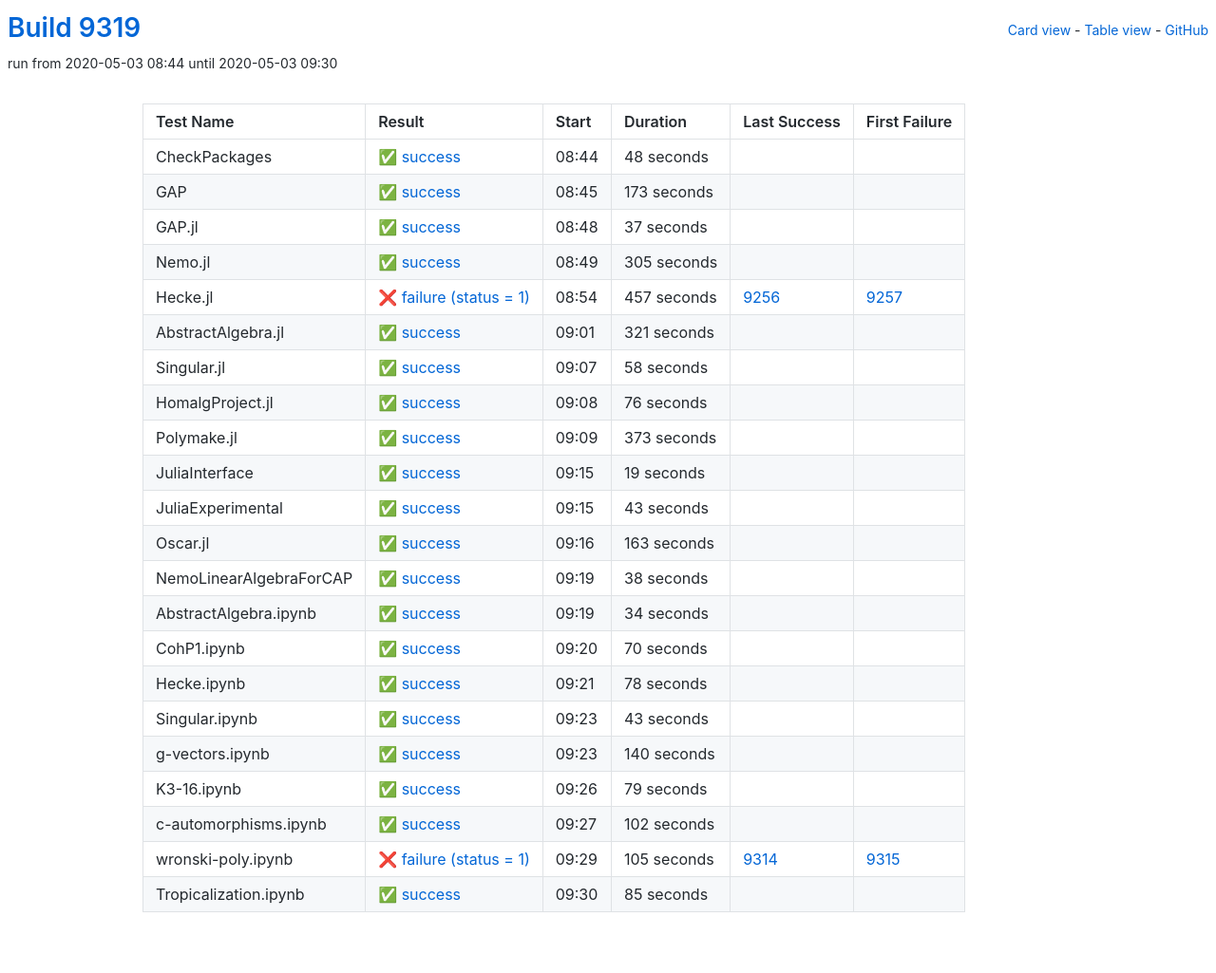
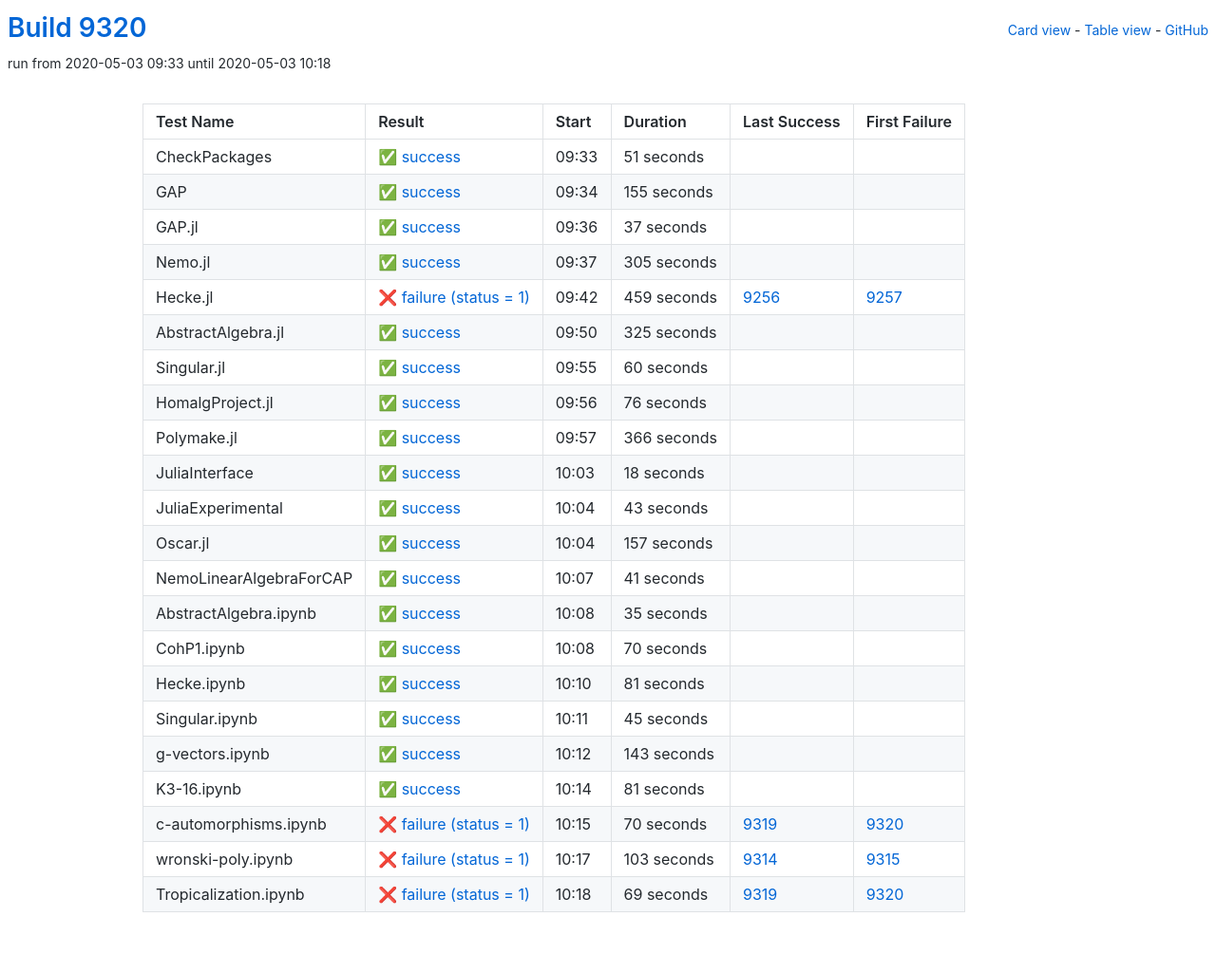
Before and after one commit to oscar-system/oscar-ci-status, a Jekyll site: the page built from table.html, in a window 1280 px wide. Shown: the whole page at 95% size. Built offline with Jekyll 4.4.1, drawn with Linux system fonts in a browser that asks for light colours.

Commit message:
Build 9320

```diff
--- a/_data/ci.yml
+++ b/_data/ci.yml
@@ -1,27 +1,27 @@
-build: 9319
-build_url: https://oscarci.mathematik.uni-kl.de/job/oscar/9319/
+build: 9320
+build_url: https://oscarci.mathematik.uni-kl.de/job/oscar/9320/
 job: oscar
 tests:
-- duration: 48
+- duration: 51
   exitcode: 0
   first_failure: false
   first_failure_url: null
   last_success: false
   last_success_url: null
-  log: https://oscarci.mathematik.uni-kl.de/job/oscar/9319/artifact/logs/build-9319/CheckPackages.log
+  log: https://oscarci.mathematik.uni-kl.de/job/oscar/9320/artifact/logs/build-9320/CheckPackages.log
   name: CheckPackages
-  start: 2020-05-03 08:44
+  start: 2020-05-03 09:33
   status: success
   success: true
-- duration: 173
+- duration: 155
   exitcode: 0
   first_failure: false
   first_failure_url: null
   last_success: false
   last_success_url: null
-  log: https://oscarci.mathematik.uni-kl.de/job/oscar/9319/artifact/logs/build-9319/GAP.log
+  log: https://oscarci.mathematik.uni-kl.de/job/oscar/9320/artifact/logs/build-9320/GAP.log
   name: GAP
-  start: 2020-05-03 08:45
+  start: 2020-05-03 09:34
   status: success
   success: true
 - duration: 37
@@ -30,9 +30,9 @@ tests:
   first_failure_url: null
   last_success: false
   last_success_url: null
-  log: https://oscarci.mathematik.uni-kl.de/job/oscar/9319/artifact/logs/build-9319/GAP.jl.log
+  log: https://oscarci.mathematik.uni-kl.de/job/oscar/9320/artifact/logs/build-9320/GAP.jl.log
   name: GAP.jl
-  start: 2020-05-03 08:48
+  start: 2020-05-03 09:36
   status: success
   success: true
 - duration: 305
@@ -41,42 +41,42 @@ tests:
   first_failure_url: null
   last_success: false
   last_success_url: null
-  log: https://oscarci.mathematik.uni-kl.de/job/oscar/9319/artifact/logs/build-9319/Nemo.jl.log
+  log: https://oscarci.mathematik.uni-kl.de/job/oscar/9320/artifact/logs/build-9320/Nemo.jl.log
   name: Nemo.jl
-  start: 2020-05-03 08:49
+  start: 2020-05-03 09:37
   status: success
   success: true
-- duration: 457
+- duration: 459
   exitcode: 1
   first_failure: 9257
   first_failure_url: https://oscarci.mathematik.uni-kl.de/job/oscar/9257/
   last_success: 9256
   last_success_url: https://oscarci.mathematik.uni-kl.de/job/oscar/9256/
-  log: https://oscarci.mathematik.uni-kl.de/job/oscar/9319/artifact/logs/build-9319/Hecke.jl.log
+  log: https://oscarci.mathematik.uni-kl.de/job/oscar/9320/artifact/logs/build-9320/Hecke.jl.log
   name: Hecke.jl
-  start: 2020-05-03 08:54
+  start: 2020-05-03 09:42
   status: failure
   success: false
-- duration: 321
+- duration: 325
   exitcode: 0
   first_failure: false
   first_failure_url: null
   last_success: false
   last_success_url: null
-  log: https://oscarci.mathematik.uni-kl.de/job/oscar/9319/artifact/logs/build-9319/AbstractAlgebra.jl.log
+  log: https://oscarci.mathematik.uni-kl.de/job/oscar/9320/artifact/logs/build-9320/AbstractAlgebra.jl.log
   name: AbstractAlgebra.jl
-  start: 2020-05-03 09:01
+  start: 2020-05-03 09:50
   status: success
   success: true
-- duration: 58
+- duration: 60
   exitcode: 0
   first_failure: false
   first_failure_url: null
   last_success: false
   last_success_url: null
-  log: https://oscarci.mathematik.uni-kl.de/job/oscar/9319/artifact/logs/build-9319/Singular.jl.log
+  log: https://oscarci.mathematik.uni-kl.de/job/oscar/9320/artifact/logs/build-9320/Singular.jl.log
   name: Singular.jl
-  start: 2020-05-03 09:07
+  start: 2020-05-03 09:55
   status: success
   success: true
 - duration: 76
@@ -85,31 +85,31 @@ tests:
   first_failure_url: null
   last_success: false
   last_success_url: null
-  log: https://oscarci.mathematik.uni-kl.de/job/oscar/9319/artifact/logs/build-9319/HomalgProject.jl.log
+  log: https://oscarci.mathematik.uni-kl.de/job/oscar/9320/artifact/logs/build-9320/HomalgProject.jl.log
   name: HomalgProject.jl
-  start: 2020-05-03 09:08
+  start: 2020-05-03 09:56
   status: success
   success: true
-- duration: 373
+- duration: 366
   exitcode: 0
   first_failure: false
   first_failure_url: null
   last_success: false
   last_success_url: null
-  log: https://oscarci.mathematik.uni-kl.de/job/oscar/9319/artifact/logs/build-9319/Polymake.jl.log
+  log: https://oscarci.mathematik.uni-kl.de/job/oscar/9320/artifact/logs/build-9320/Polymake.jl.log
   name: Polymake.jl
-  start: 2020-05-03 09:09
+  start: 2020-05-03 09:57
   status: success
   success: true
-- duration: 19
+- duration: 18
   exitcode: 0
   first_failure: false
   first_failure_url: null
   last_success: false
   last_success_url: null
-  log: https://oscarci.mathematik.uni-kl.de/job/oscar/9319/artifact/logs/build-9319/JuliaInterface.log
+  log: https://oscarci.mathematik.uni-kl.de/job/oscar/9320/artifact/logs/build-9320/JuliaInterface.log
   name: JuliaInterface
-  start: 2020-05-03 09:15
+  start: 2020-05-03 10:03
   status: success
   success: true
 - duration: 43
@@ -118,42 +118,42 @@ tests:
   first_failure_url: null
   last_success: false
   last_success_url: null
-  log: https://oscarci.mathematik.uni-kl.de/job/oscar/9319/artifact/logs/build-9319/JuliaExperimental.log
+  log: https://oscarci.mathematik.uni-kl.de/job/oscar/9320/artifact/logs/build-9320/JuliaExperimental.log
   name: JuliaExperimental
-  start: 2020-05-03 09:15
+  start: 2020-05-03 10:04
   status: success
   success: true
-- duration: 163
+- duration: 157
   exitcode: 0
   first_failure: false
   first_failure_url: null
   last_success: false
   last_success_url: null
-  log: https://oscarci.mathematik.uni-kl.de/job/oscar/9319/artifact/logs/build-9319/Oscar.jl.log
+  log: https://oscarci.mathematik.uni-kl.de/job/oscar/9320/artifact/logs/build-9320/Oscar.jl.log
   name: Oscar.jl
-  start: 2020-05-03 09:16
+  start: 2020-05-03 10:04
   status: success
   success: true
-- duration: 38
+- duration: 41
   exitcode: 0
   first_failure: false
   first_failure_url: null
   last_success: false
   last_success_url: null
-  log: https://oscarci.mathematik.uni-kl.de/job/oscar/9319/artifact/logs/build-9319/NemoLinearAlgebraForCAP.log
+  log: https://oscarci.mathematik.uni-kl.de/job/oscar/9320/artifact/logs/build-9320/NemoLinearAlgebraForCAP.log
   name: NemoLinearAlgebraForCAP
-  start: 2020-05-03 09:19
+  start: 2020-05-03 10:07
   status: success
   success: true
-- duration: 34
+- duration: 35
   exitcode: 0
   first_failure: false
   first_failure_url: null
   last_success: false
   last_success_url: null
-  log: https://oscarci.mathematik.uni-kl.de/job/oscar/9319/artifact/logs/build-9319/AbstractAlgebra.ipynb.log
+  log: https://oscarci.mathematik.uni-kl.de/job/oscar/9320/artifact/logs/build-9320/AbstractAlgebra.ipynb.log
   name: AbstractAlgebra.ipynb
-  start: 2020-05-03 09:19
+  start: 2020-05-03 10:08
   status: success
   success: true
 - duration: 70
@@ -162,85 +162,85 @@ tests:
   first_failure_url: null
   last_success: false
   last_success_url: null
-  log: https://oscarci.mathematik.uni-kl.de/job/oscar/9319/artifact/logs/build-9319/CohP1.ipynb.log
+  log: https://oscarci.mathematik.uni-kl.de/job/oscar/9320/artifact/logs/build-9320/CohP1.ipynb.log
   name: CohP1.ipynb
-  start: 2020-05-03 09:20
+  start: 2020-05-03 10:08
   status: success
   success: true
-- duration: 78
+- duration: 81
   exitcode: 0
   first_failure: false
   first_failure_url: null
   last_success: false
   last_success_url: null
-  log: https://oscarci.mathematik.uni-kl.de/job/oscar/9319/artifact/logs/build-9319/Hecke.ipynb.log
+  log: https://oscarci.mathematik.uni-kl.de/job/oscar/9320/artifact/logs/build-9320/Hecke.ipynb.log
   name: Hecke.ipynb
-  start: 2020-05-03 09:21
+  start: 2020-05-03 10:10
   status: success
   success: true
-- duration: 43
+- duration: 45
   exitcode: 0
   first_failure: false
   first_failure_url: null
   last_success: false
   last_success_url: null
-  log: https://oscarci.mathematik.uni-kl.de/job/oscar/9319/artifact/logs/build-9319/Singular.ipynb.log
+  log: https://oscarci.mathematik.uni-kl.de/job/oscar/9320/artifact/logs/build-9320/Singular.ipynb.log
   name: Singular.ipynb
-  start: 2020-05-03 09:23
+  start: 2020-05-03 10:11
   status: success
   success: true
-- duration: 140
+- duration: 143
   exitcode: 0
   first_failure: false
   first_failure_url: null
   last_success: false
   last_success_url: null
-  log: https://oscarci.mathematik.uni-kl.de/job/oscar/9319/artifact/logs/build-9319/g-vectors.ipynb.log
+  log: https://oscarci.mathematik.uni-kl.de/job/oscar/9320/artifact/logs/build-9320/g-vectors.ipynb.log
   name: g-vectors.ipynb
-  start: 2020-05-03 09:23
+  start: 2020-05-03 10:12
   status: success
   success: true
-- duration: 79
+- duration: 81
   exitcode: 0
   first_failure: false
   first_failure_url: null
   last_success: false
   last_success_url: null
-  log: https://oscarci.mathematik.uni-kl.de/job/oscar/9319/artifact/logs/build-9319/K3-16.ipynb.log
+  log: https://oscarci.mathematik.uni-kl.de/job/oscar/9320/artifact/logs/build-9320/K3-16.ipynb.log
   name: K3-16.ipynb
-  start: 2020-05-03 09:26
+  start: 2020-05-03 10:14
   status: success
   success: true
-- duration: 102
-  exitcode: 0
-  first_failure: false
-  first_failure_url: null
-  last_success: false
-  last_success_url: null
-  log: https://oscarci.mathematik.uni-kl.de/job/oscar/9319/artifact/logs/build-9319/c-automorphisms.ipynb.log
+- duration: 70
+  exitcode: 1
+  first_failure: 9320
+  first_failure_url: https://oscarci.mathematik.uni-kl.de/job/oscar/9320/
+  last_success: 9319
+  last_success_url: https://oscarci.mathematik.uni-kl.de/job/oscar/9319/
+  log: https://oscarci.mathematik.uni-kl.de/job/oscar/9320/artifact/logs/build-9320/c-automorphisms.ipynb.log
   name: c-automorphisms.ipynb
-  start: 2020-05-03 09:27
-  status: success
-  success: true
-- duration: 105
+  start: 2020-05-03 10:15
+  status: failure
+  success: false
+- duration: 103
   exitcode: 1
   first_failure: 9315
   first_failure_url: https://oscarci.mathematik.uni-kl.de/job/oscar/9315/
   last_success: 9314
   last_success_url: https://oscarci.mathematik.uni-kl.de/job/oscar/9314/
-  log: https://oscarci.mathematik.uni-kl.de/job/oscar/9319/artifact/logs/build-9319/wronski-poly.ipynb.log
+  log: https://oscarci.mathematik.uni-kl.de/job/oscar/9320/artifact/logs/build-9320/wronski-poly.ipynb.log
   name: wronski-poly.ipynb
-  start: 2020-05-03 09:29
+  start: 2020-05-03 10:17
   status: failure
   success: false
-- duration: 85
-  exitcode: 0
-  first_failure: false
-  first_failure_url: null
-  last_success: false
-  last_success_url: null
-  log: https://oscarci.mathematik.uni-kl.de/job/oscar/9319/artifact/logs/build-9319/Tropicalization.ipynb.log
+- duration: 69
+  exitcode: 1
+  first_failure: 9320
+  first_failure_url: https://oscarci.mathematik.uni-kl.de/job/oscar/9320/
+  last_success: 9319
+  last_success_url: https://oscarci.mathematik.uni-kl.de/job/oscar/9319/
+  log: https://oscarci.mathematik.uni-kl.de/job/oscar/9320/artifact/logs/build-9320/Tropicalization.ipynb.log
   name: Tropicalization.ipynb
-  start: 2020-05-03 09:30
-  status: success
-  success: true
+  start: 2020-05-03 10:18
+  status: failure
+  success: false
```
Also changed, not shown: README.md.
